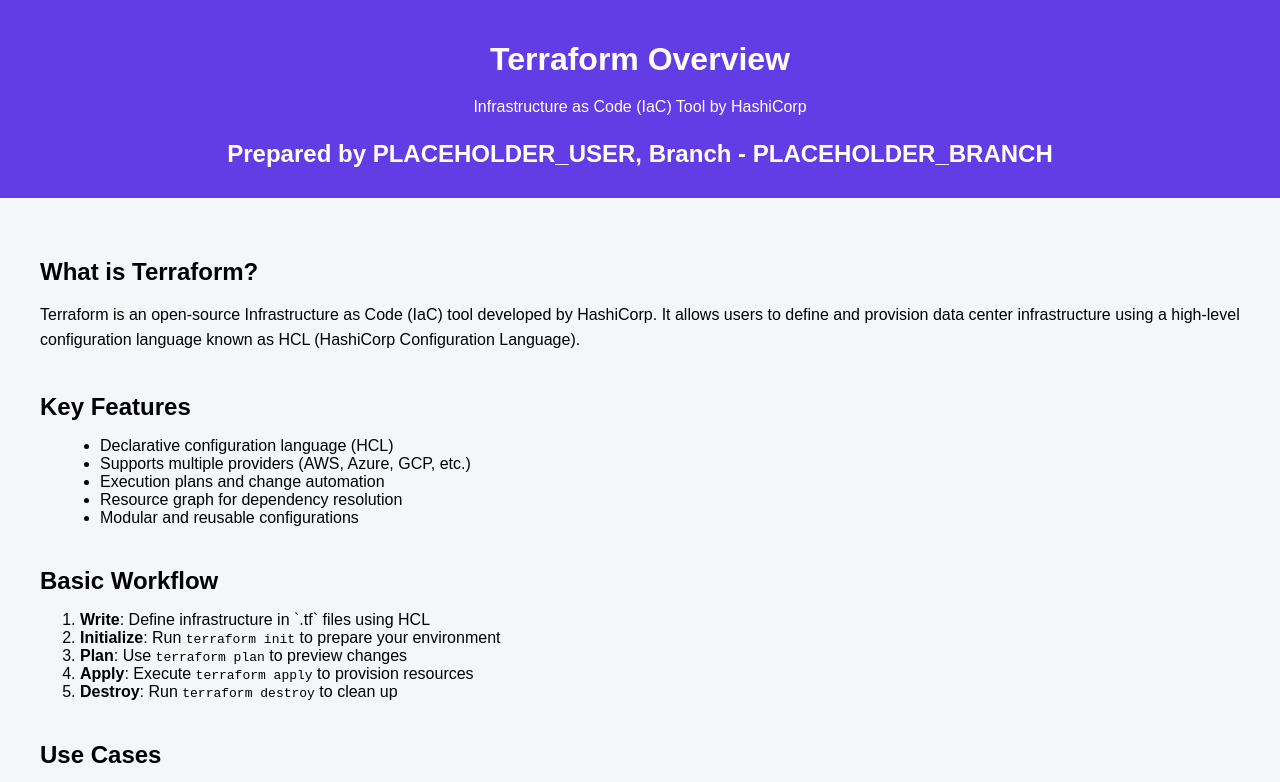
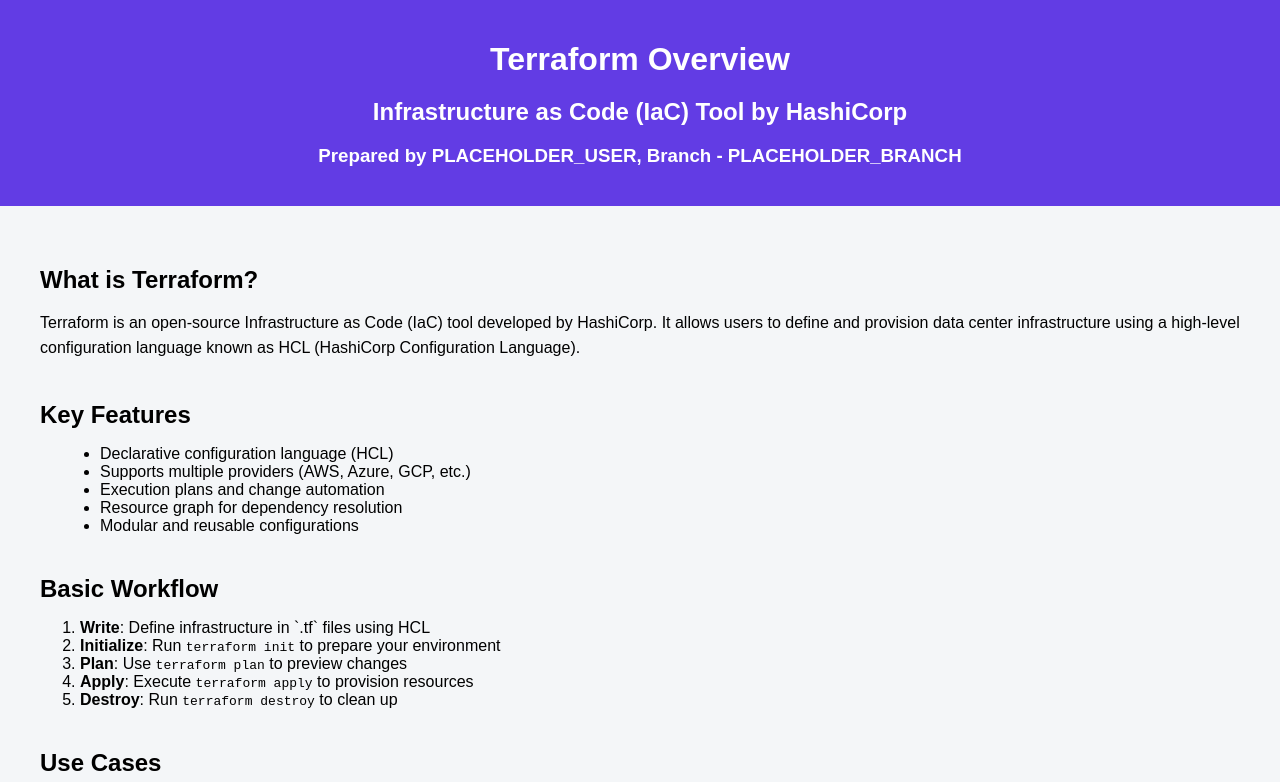
Before and after one commit to Malticoder/malti-tf-1, a plain HTML site: page project-code/index.html in a window 1280 px wide. Shown: the top 782 px of the page. Drawn offline with Linux system fonts and the light colour scheme.

Commit message:
fix html

```diff
--- a/project-code/index.html
+++ b/project-code/index.html
@@ -43,8 +43,8 @@
 <body>
   <header>
     <h1>Terraform Overview</h1>
-    <p>Infrastructure as Code (IaC) Tool by HashiCorp</p>
-    <h2>Prepared by PLACEHOLDER_USER, Branch - PLACEHOLDER_BRANCH</h2>
+    <h2>Infrastructure as Code (IaC) Tool by HashiCorp</h2>
+    <h3>Prepared by PLACEHOLDER_USER, Branch - PLACEHOLDER_BRANCH</h3>
   </header>
 
   <main>
```
Also changed, not shown: 2 other files.
